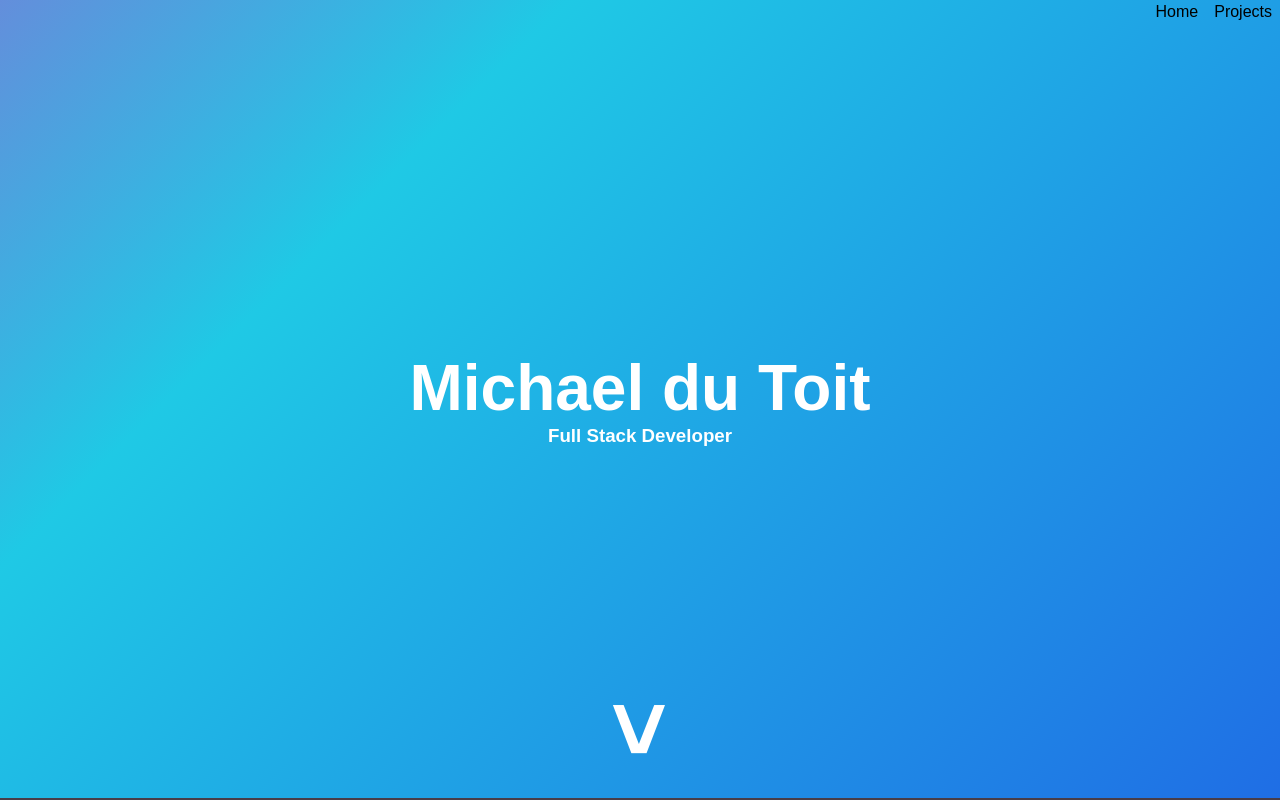
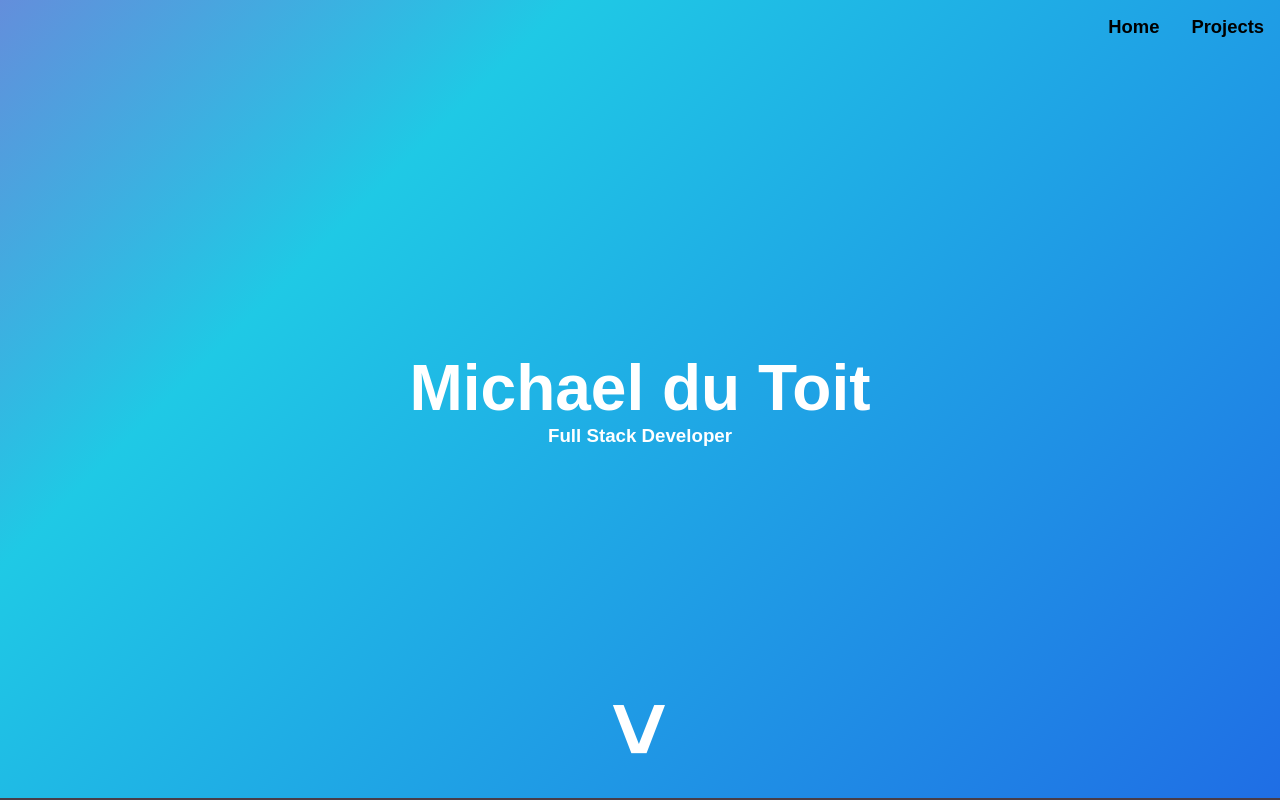
Before and after one commit to MichaelDuToit/michaeldt-portfolio, a Next.js app: page / in a window 1280 px wide. Shown: the top 800 px of the page. Built offline with nearby package versions, Linux system fonts and the light colour scheme.

Commit message:
Tweak Nav link styling

```diff
--- a/src/styles/globals.css
+++ b/src/styles/globals.css
@@ -111,7 +111,12 @@ nav
     list-style-type: none;
 
     li {
-      padding: 0.2rem 0.5rem;
+      margin: 1rem;
+
+      a {
+        font-weight: bold;
+        font-size: 1.15rem;
+      }
     }
   }
 }
```
